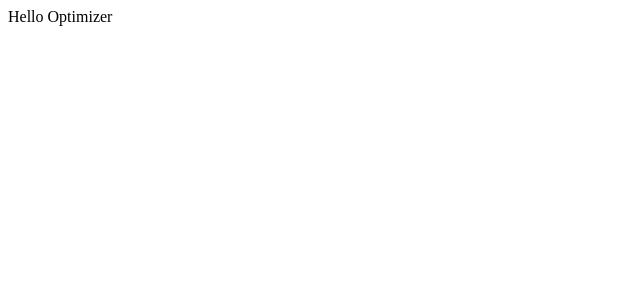
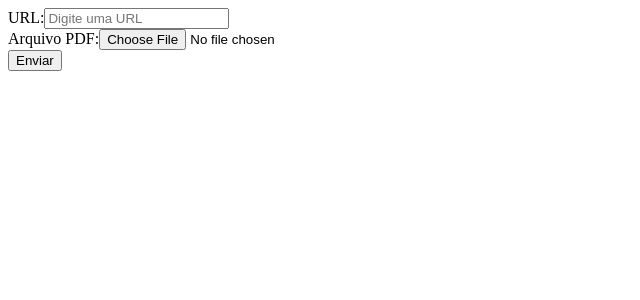
Before and after one commit to eduardonery1/resume-opt, a React (Create React App) app in the folder front-end/: page / in a window 1280 px wide. Shown: the top 300 px of the page, without its empty margins (0-640 px from the left). Built offline with nearby package versions, Linux system fonts and the light colour scheme; the HTML template or start-up script is replaced by a standard one.

Commit message:
Add base form component

```diff
--- a/front-end/src/App.js
+++ b/front-end/src/App.js
@@ -1,8 +1,10 @@
+
+import Optimizer from "./pages/Optimizer";
 
 function App() {
   return (
     <div className="App">
-    Hello Optimizer
+      <Optimizer/>
     </div>
   );
 }
--- /dev/null
+++ b/front-end/src/components/Form.js
@@ -0,0 +1,54 @@
+import React, { useState } from "react"
+
+export default function Form({handleUserDataSubmit}){
+    const [userData, setUserData] = useState({
+        url:"",
+        curriculum:""
+    })
+
+    const handleChange = (event) => {
+        const {name, value, files} = event.target
+
+        if(name === "curriculum")
+            setUserData(prevUserData => {
+                return {...prevUserData, [name]:files[0]}
+            })
+        else
+            setUserData(prevUserData => {
+                return {...prevUserData, [name]:value}
+            })
+    }
+
+    return (
+        <form onSubmit={handleUserDataSubmit}>
+            <label>
+                URL:
+                <input
+                type="url"
+                name="url"
+                value={userData.url}
+                onChange={handleChange}
+                placeholder="Digite uma URL"
+                />
+            </label>
+
+            <br />
+
+            <label>
+                Arquivo PDF:
+                <input
+                type="file"
+                name="curriculum"
+                accept=".pdf" // Permite apenas arquivos PDF
+                onChange={handleChange}
+                />
+            </label>
+
+            <br />
+
+            <button type="submit">Enviar</button>
+
+        </form>
+
+    )
+}
--- /dev/null
+++ b/front-end/src/models/resumeAPI.js
@@ -0,0 +1,7 @@
+function handleUserDataSubmit(){
+    alert("Resume API request done!");
+
+}
+
+
+export {handleUserDataSubmit}
--- a/front-end/src/pages/Optimizer.js
+++ b/front-end/src/pages/Optimizer.js
@@ -1,9 +1,10 @@
 import React from "react"
+import OptimizerView from "./OptimizerView"
+import { handleUserDataSubmit } from "../models/resumeAPI"
 
 export default function Optimizer(){
+
     return (
-        <main>
-            Hello Optimizer
-        </main>
+        <OptimizerView {...{handleUserDataSubmit,}}/>
     )
 }
--- /dev/null
+++ b/front-end/src/pages/OptimizerView.js
@@ -0,0 +1,11 @@
+import React from "react"
+import Form from "../components/Form"
+
+export default function OptimizerView(props){
+    return (
+        <main>
+            <Form {...props}/>
+        </main>
+
+    )
+}
```
